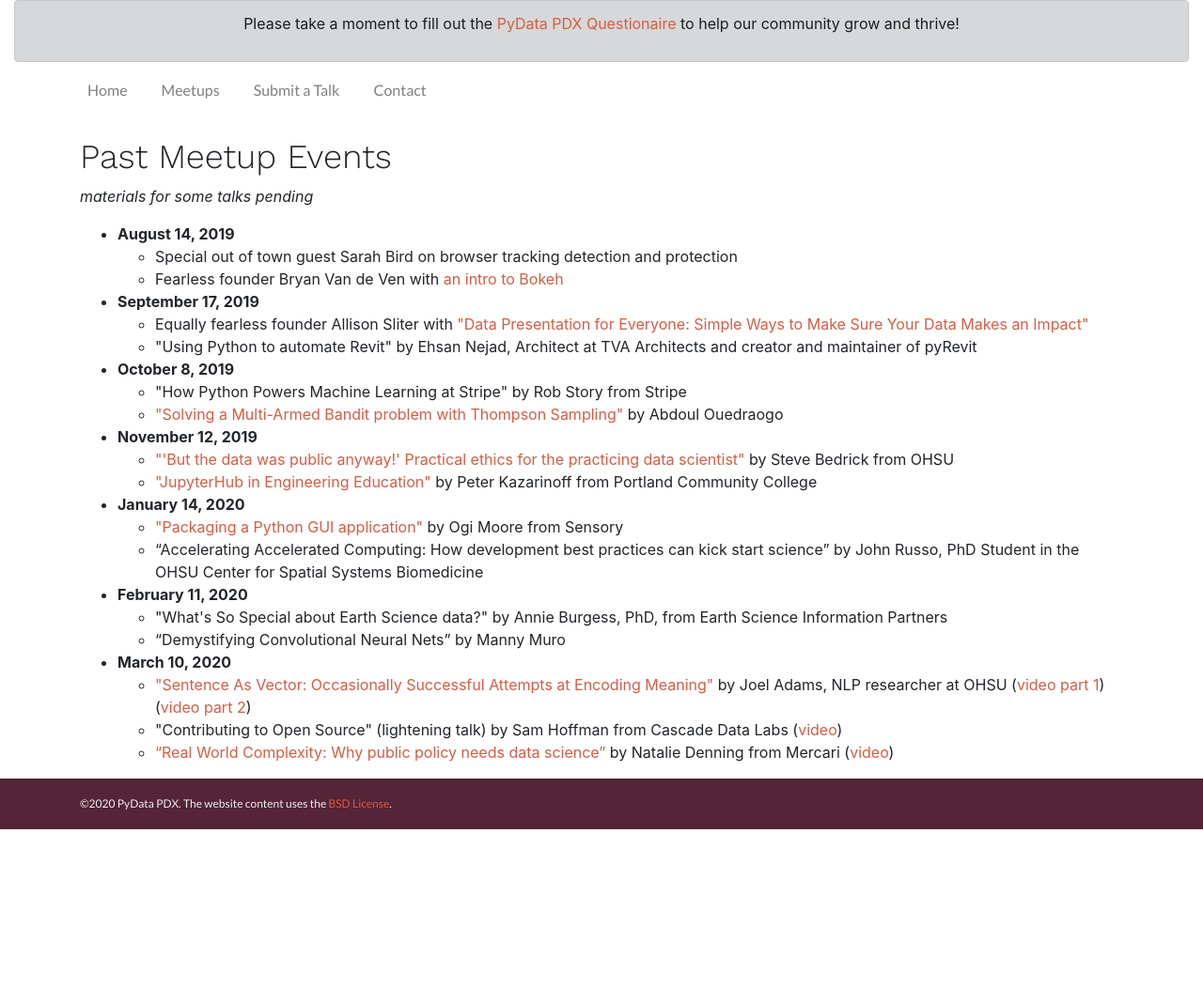
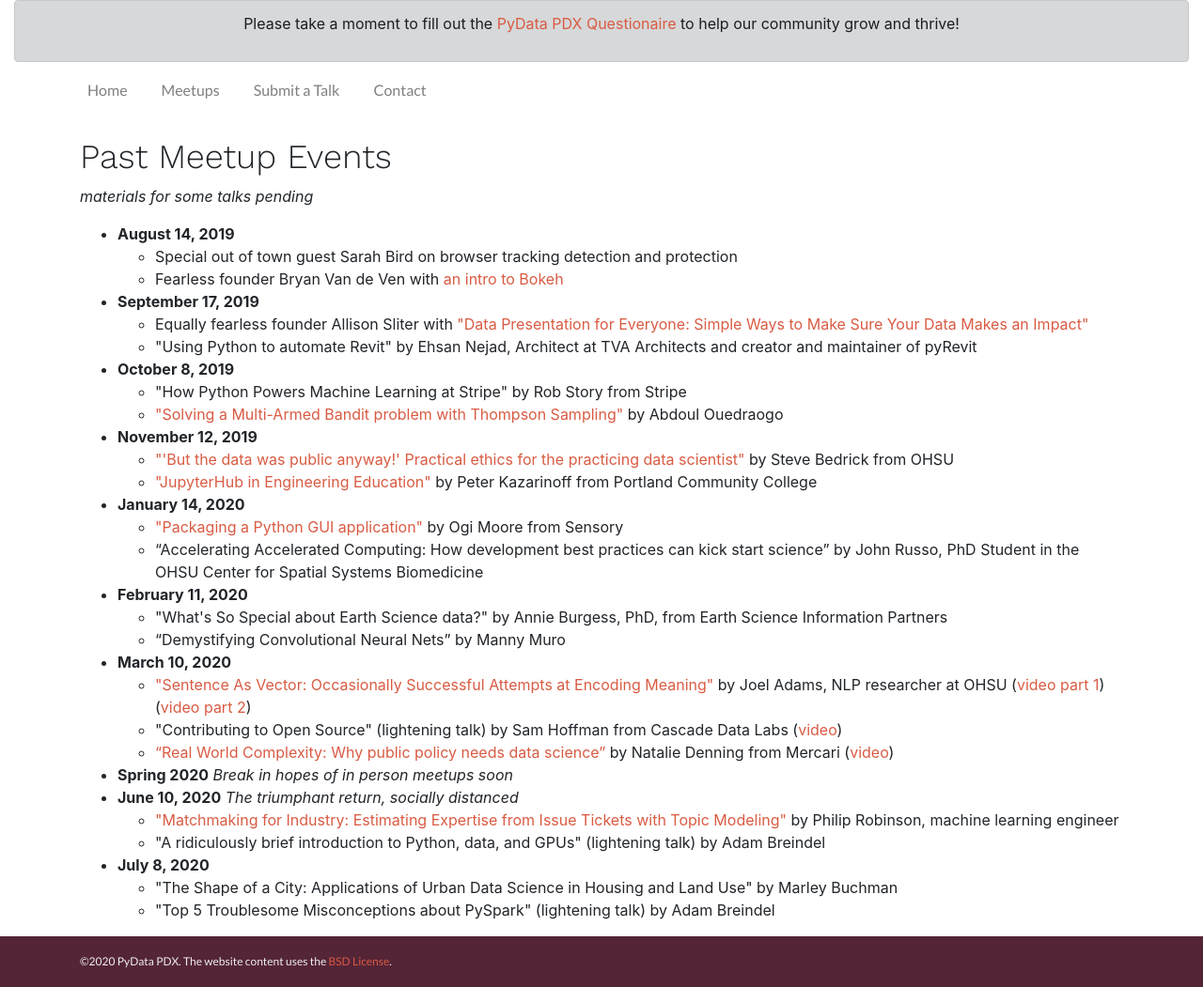
Before and after one commit to pydatapdx/pdx.pydata.org, a Jekyll site: the page built from meetups/index.html, in a window 1280 px wide. Shown: the whole page at 94% size. Built offline with Jekyll 4.4.1, drawn with Linux system fonts in a browser that asks for light colours; before the commit the page ends 900 px from its top, so only the background shows below that.

Commit message:
Social distance update (#8)
* add info about social distancing, june meetup

* add lightning talk info and july meetup info

```diff
--- a/meetups/index.html
+++ b/meetups/index.html
@@ -44,4 +44,18 @@ title:  PyData PDX
 	    <li>"Contributing to Open Source" (lightening talk) by Sam Hoffman from Cascade Data Labs (<a href="https://youtu.be/6qwuBLgMcas">video</a>)
 	    <li><a href="https://github.com/nataliedenning/policytalk2020/blob/master/2020_03_10_presentation_slides.pdf">“Real World Complexity: Why public policy needs data science”</a> by Natalie Denning from Mercari (<a href="https://youtu.be/EEXlQYcqpDU">video</a>)</li>
         </ul>
+    <li><b>Spring 2020</b>
+	<i>Break in hopes of in person meetups soon</i>
+    <li><b>June 10, 2020</b>
+	<i>The triumphant return, socially distanced</i>
+        <ul>
+            <li><a href = "https://github.com/probinso/expert-modeling-system/blob/master/decks/pydatapdx/pres.pdf">"Matchmaking for Industry: Estimating Expertise from Issue Tickets with Topic Modeling"</a> by Philip Robinson, machine learning engineer</li>
+	    <li>"A ridiculously brief introduction to Python, data, and GPUs" (lightening talk) by Adam Breindel</li>
+        </ul>
+    <li><b>July 8, 2020</b>
+        <ul>
+            <li>"The Shape of a City: Applications of Urban Data Science in Housing and Land Use" by Marley Buchman</li>
+	    <li>"Top 5 Troublesome Misconceptions about PySpark" (lightening talk) by Adam Breindel</li>
+        </ul>
+</ul>
 </div>
```
Also changed, not shown: index.html (+5 -3 lines).
